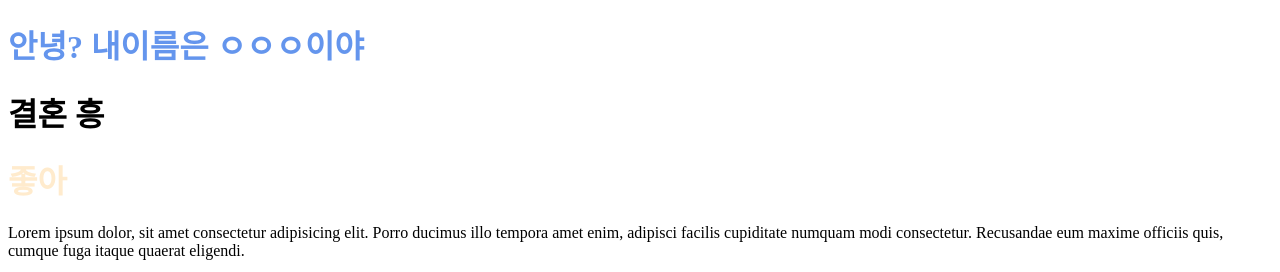
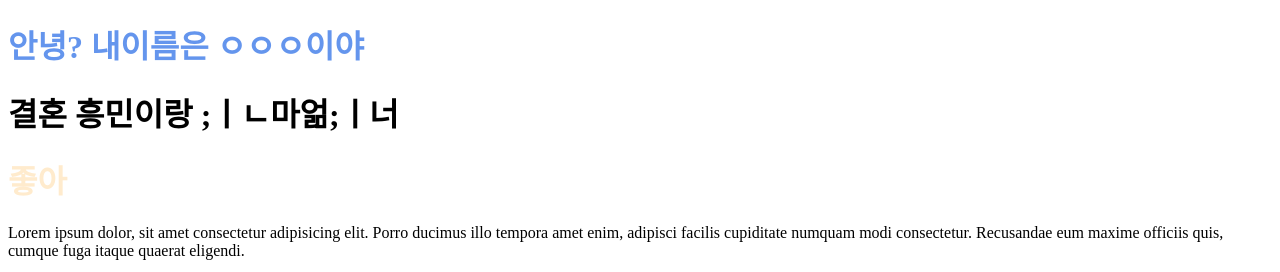
Before and after one commit to ddundun/study, a plain HTML site: page 01_starthtml.html in a window 1280 px wide. Shown: the top 272 px of the page. Drawn offline with Linux system fonts and the light colour scheme.

```diff
--- a/01_starthtml.html
+++ b/01_starthtml.html
@@ -12,7 +12,7 @@
     <!-- 주석단축키는 ctrl + / -->
     <!--저장 ctrl + s  -->
     <h1 style="color:cornflowerblue">안녕? 내이름은 ㅇㅇㅇ이야 </h1>
-    <h1>결혼 흥</h1>
+    <h1>결혼 흥민이랑 ;ㅣㄴ마얾;ㅣ너</h1>
     <h1 style="color:blanchedalmond">좋아</h1>
 
     <p>Lorem ipsum dolor, sit amet consectetur adipisicing elit. Porro ducimus illo tempora amet enim, adipisci facilis
```
